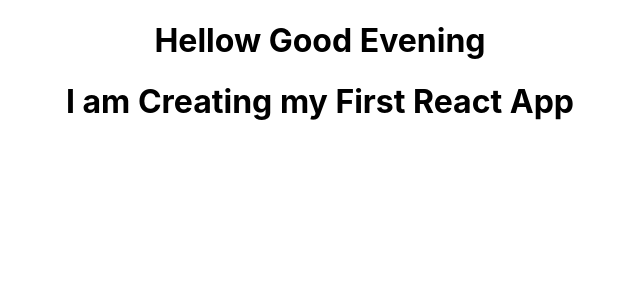
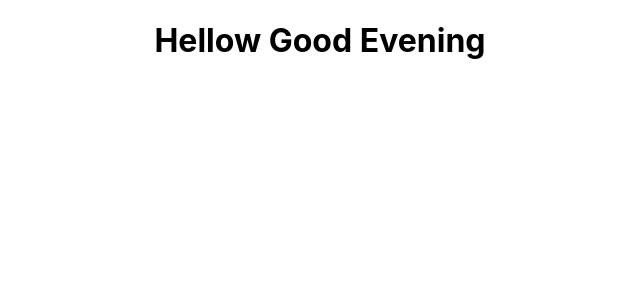
Before and after one commit to khurram4034/React_Practice_Bootcamp2020, a React (Create React App) app: page / in a window 1280 px wide. Shown: the top 300 px of the page, without its empty margins (320-960 px from the left). Built offline with nearby package versions, Linux system fonts and the light colour scheme.

Commit message:
Code is upto dated

```diff
--- a/src/App.js
+++ b/src/App.js
@@ -4,7 +4,7 @@
   return (
     <div className="App">
       <h1>Hellow Good Evening</h1>
-      <h1>I am Creating my First React App</h1>
+
     </div>
   );
 }
```
Also changed, not shown: src/Dinner.js (added, +11 -0 lines).
